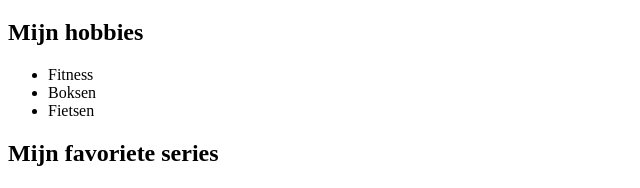
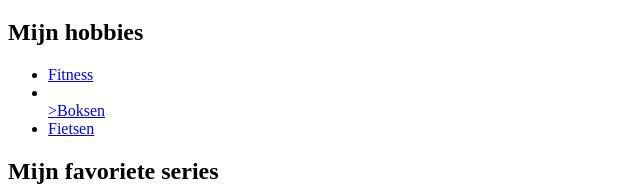
Before and after one commit to Uzair2000/Wat-weet-wikipedia-839cabd7, a plain HTML site: page index.html in a window 1280 px wide. Shown: the part 61-249 px from the top of the page, without its empty margins (0-640 px from the left). Drawn offline with Linux system fonts and the light colour scheme.

Commit message:
Uitwerking van de exercise

```diff
--- a/index.html
+++ b/index.html
@@ -15,9 +15,9 @@
 
     <h2>Mijn hobbies</h2>
     <ul>
-        <li>Fitness</li>
-        <li>Boksen</li>
-        <li>Fietsen</li>
+        <li><a href="#">Fitness</a></li>
+        <li><a href="#"></li>>Boksen</a></li>
+        <li><a href="#">Fietsen</a></li>
     </ul>
 
     <h2>Mijn favoriete series</h2>
```
